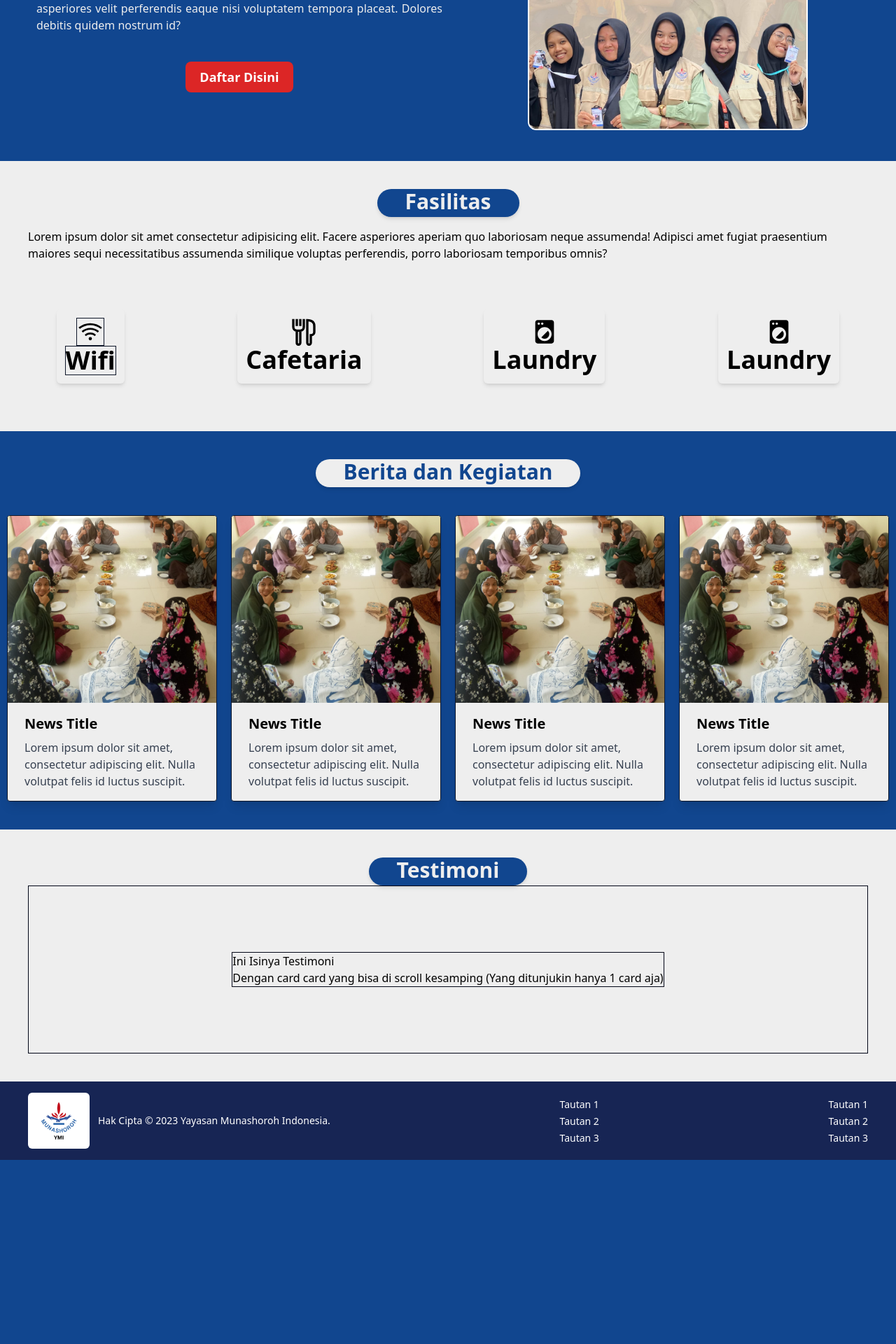
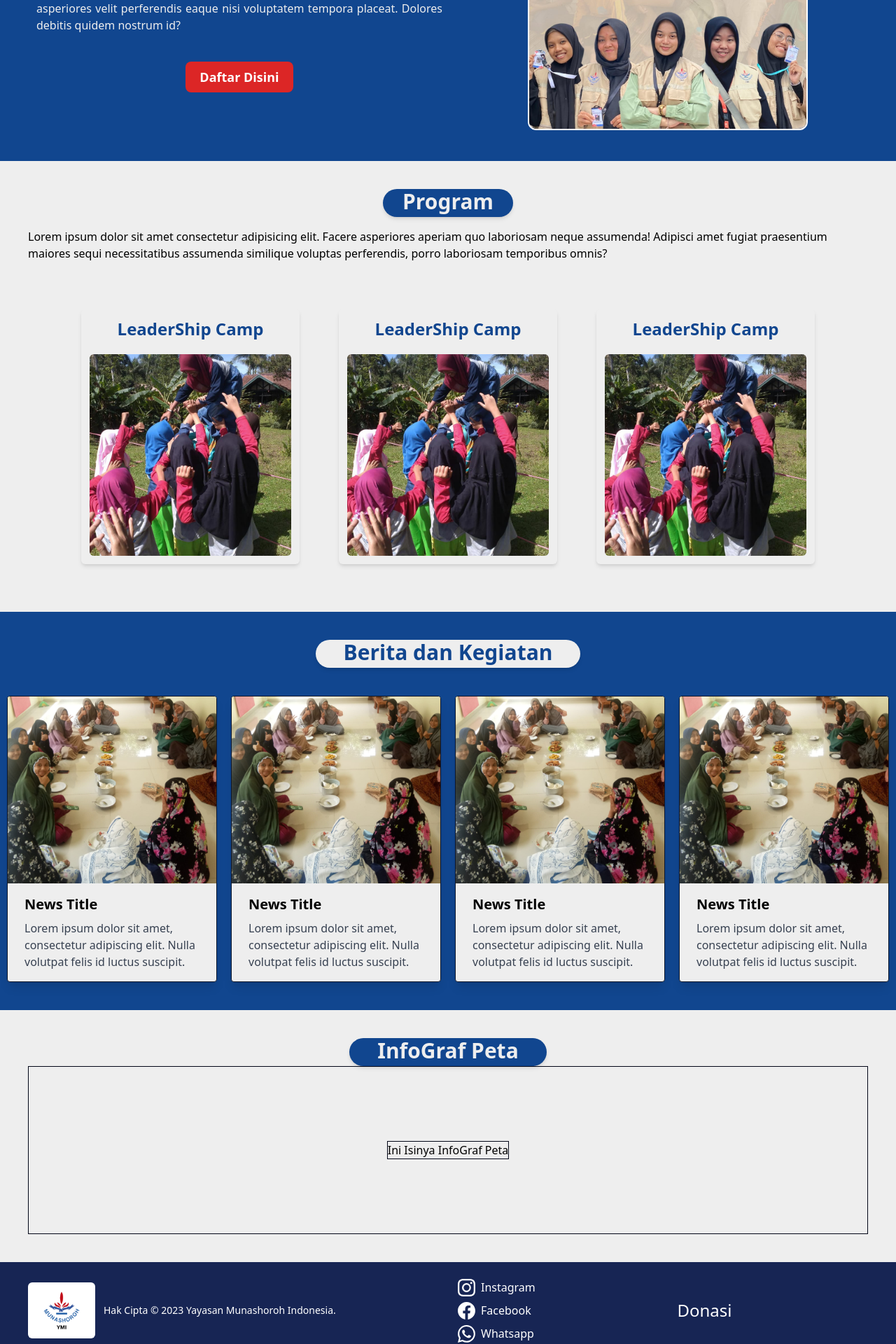
Before and after one commit to The-Foundation-Tech/frontend-tthefoundation-web-blog, a React (Create React App) app: page / in a window 1280 px wide. Shown: the part 350-2270 px from the top of the page at 70% size. Before the commit the page ends 2007 px from the top, so only its background shows below. Built offline with nearby package versions, Linux system fonts and the light colour scheme.

Commit message:
ganti fasilitas dan benerin footer

```diff
--- a/src/App.js
+++ b/src/App.js
@@ -4,9 +4,9 @@ import Contact from './Components/Contact';
 import About from './Components/About';
 import Hero from './Components/Main/Hero';
 import Navbar from './Components/Main/Navbar';
-import Fasilitas from './Components/Main/Fasilitas';
+import Program from './Components/Main/Program';
 import Berita from './Components/Main/Berita';
-import Testimoni from './Components/Main/Testimoni';
+import InfoGraf from './Components/Main/InfoGraf';
 import Footer from './Components/Main/Footer';
 
 function App() {
@@ -14,9 +14,9 @@ function App() {
     <div className="App">
       <Navbar />
       <Hero />
-      <Fasilitas />
+      <Program />
       <Berita />
-      <Testimoni />
+      <InfoGraf />
       <Footer />
 
       <Routes>
--- a/src/Components/Main/Fasilitas.js
+++ /dev/null
@@ -1,35 +0,0 @@
-import { AiOutlineWifi } from 'react-icons/ai';
-import { GrCafeteria } from 'react-icons/gr';
-import { MdLocalLaundryService } from 'react-icons/md';
-const Fasilitas = () => {
-  return (
-    <section className="mt-10 py-10 bg-customGray">
-      <h1 className="text-3xl font-semibold text-customGray w-fit px-10 h-10 mx-auto py-auto bg-customNavy shadow-md rounded-full">Fasilitas</h1>
-
-      <p className="mt-4 mx-10">
-        Lorem ipsum dolor sit amet consectetur adipisicing elit. Facere asperiores aperiam quo laboriosam neque assumenda! Adipisci amet fugiat praesentium maiores sequi necessitatibus assumenda similique voluptas perferendis, porro
-        laboriosam temporibus omnis?
-      </p>
-      <div className="container h-full flex flex-wrap justify-around mt-10">
-        <div className="m-7 shadow-md rounded-md p-3">
-          <AiOutlineWifi size={40} className="mx-auto border border-slate-900" />
-          <h4 className="text-4xl font-semibold border border-slate-900">Wifi</h4>
-        </div>
-        <div className="m-7 shadow-md rounded-md p-3">
-          <GrCafeteria size={40} className="mx-auto" />
-          <h4 className="text-4xl font-semibold">Cafetaria</h4>
-        </div>
-        <div className="m-7 shadow-md rounded-md p-3">
-          <MdLocalLaundryService size={40} className="mx-auto" />
-          <h4 className="text-4xl font-semibold">Laundry</h4>
-        </div>
-        <div className="m-7 shadow-md rounded-md p-3">
-          <MdLocalLaundryService size={40} className="mx-auto" />
-          <h4 className="text-4xl font-semibold">Laundry</h4>
-        </div>
-      </div>
-    </section>
-  );
-};
-
-export default Fasilitas;
--- a/src/Components/Main/Footer.js
+++ b/src/Components/Main/Footer.js
@@ -1,46 +1,39 @@
 import ymi from '../../img/ymi.png';
+import { BsInstagram, BsFacebook, BsWhatsapp } from 'react-icons/bs';
 
 const Footer = () => {
   return (
     <footer className="bg-customBlue py-4 text-white">
       <div className="flex mx-10 items-center">
-        <img src={ymi} className="w-20 h-20 sm:w-24 bg-white rounded-md object-contain" />
+        <div className="flex items-center w-full gap-3">
+          <img src={ymi} className="w-20 h-20 sm:w-24 bg-white rounded-md object-contain" />
+          <p className="text-sm">Hak Cipta &copy; 2023 Yayasan Munashoroh Indonesia.</p>
+        </div>
+
         <div className="container ml-3 flex items-center justify-between">
-          <p className="text-sm">Hak Cipta &copy; 2023 Yayasan Munashoroh Indonesia.</p>
-          <ul className="flex-col">
-            <li>
-              <a href="#" className="text-sm">
-                Tautan 1
+          <div className="flex-col">
+            <div className="m-2">
+              <a href="#" className="flex gap-2">
+                <BsInstagram size={25} />
+                <h1>Instagram</h1>
               </a>
-            </li>
-            <li>
-              <a href="#" className="text-sm">
-                Tautan 2
+            </div>
+            <div className="m-2">
+              <a href="#" className="flex gap-2">
+                <BsFacebook size={25} />
+                <h1>Facebook</h1>
               </a>
-            </li>
-            <li>
-              <a href="#" className="text-sm">
-                Tautan 3
+            </div>
+            <div className="m-2">
+              <a href="#" className="flex gap-2">
+                <BsWhatsapp size={25} />
+                <h1>Whatsapp</h1>
               </a>
-            </li>
-          </ul>
-          <ul className="flex-col">
-            <li>
-              <a href="#" className="text-sm">
-                Tautan 1
-              </a>
-            </li>
-            <li>
-              <a href="#" className="text-sm">
-                Tautan 2
-              </a>
-            </li>
-            <li>
-              <a href="#" className="text-sm">
-                Tautan 3
-              </a>
-            </li>
-          </ul>
+            </div>
+          </div>
+          <div className="mx-auto">
+            <h1 className="text-2xl">Donasi</h1>
+          </div>
         </div>
       </div>
     </footer>
--- /dev/null
+++ b/src/Components/Main/InfoGraf.js
@@ -0,0 +1,16 @@
+const InfoGraf = () => {
+  return (
+    <section className="mt-10 py-10 bg-customGray">
+      <h1 className="text-3xl font-semibold text-customGray w-fit px-10 h-10 mx-auto py-auto bg-customNavy shadow-md rounded-full">InfoGraf Peta</h1>
+      <div className="container flex">
+        <div className="border border-slate-950 mx-10 w-full h-60 flex items-center justify-center">
+          <div className="border border-slate-950">
+            <h1>Ini Isinya InfoGraf Peta</h1>
+          </div>
+        </div>
+      </div>
+    </section>
+  );
+};
+
+export default InfoGraf;
--- /dev/null
+++ b/src/Components/Main/Program.js
@@ -0,0 +1,42 @@
+import camp from '../../img/camp.jpg';
+
+const Program = () => {
+  return (
+    <section className="mt-10 py-10 bg-customGray">
+      <h1 className="text-3xl font-semibold text-customGray w-fit px-7 h-10 mx-auto py-auto bg-customNavy shadow-md rounded-full">Program</h1>
+
+      <p className="mt-4 mx-10">
+        Lorem ipsum dolor sit amet consectetur adipisicing elit. Facere asperiores aperiam quo laboriosam neque assumenda! Adipisci amet fugiat praesentium maiores sequi necessitatibus assumenda similique voluptas perferendis, porro
+        laboriosam temporibus omnis?
+      </p>
+      <div className="container h-full flex flex-wrap justify-center mt-10 ">
+        <div className="flex flex-col justify-center items-center m-7 shadow-md rounded-md p-3">
+          <div>
+            <h4 className="text-2xl font-semibold text-customNavy">LeaderShip Camp</h4>
+          </div>
+          <div className="mt-5">
+            <img src={camp} alt="camp" className="w-72 h-72 object-cover rounded-md" />
+          </div>
+        </div>
+        <div className="flex flex-col justify-center items-center m-7 shadow-md rounded-md p-3">
+          <div>
+            <h4 className="text-2xl font-semibold text-customNavy">LeaderShip Camp</h4>
+          </div>
+          <div className="mt-5">
+            <img src={camp} alt="camp" className="w-72 h-72 object-cover rounded-md" />
+          </div>
+        </div>
+        <div className="flex flex-col justify-center items-center m-7 shadow-md rounded-md p-3">
+          <div>
+            <h4 className="text-2xl font-semibold text-customNavy">LeaderShip Camp</h4>
+          </div>
+          <div className="mt-5">
+            <img src={camp} alt="camp" className="w-72 h-72 object-cover rounded-md" />
+          </div>
+        </div>
+      </div>
+    </section>
+  );
+};
+
+export default Program;
--- a/src/Components/Main/Testimoni.js
+++ /dev/null
@@ -1,18 +0,0 @@
-const Testimoni = () => {
-  return (
-    <section className="mt-10 py-10 bg-customGray">
-      <h1 className="text-3xl font-semibold text-customGray w-fit px-10 h-10 mx-auto py-auto bg-customNavy shadow-md rounded-full">Testimoni</h1>
-      <div className="container flex">
-        <div className="border border-slate-950 mx-10 w-full h-60 flex items-center justify-center">
-          <div className="border border-slate-950">
-            <h1>
-              Ini Isinya Testimoni <br /> Dengan card card yang bisa di scroll kesamping (Yang ditunjukin hanya 1 card aja)
-            </h1>
-          </div>
-        </div>
-      </div>
-    </section>
-  );
-};
-
-export default Testimoni;
```
Also changed, not shown: src/img/camp.jpg (added).
